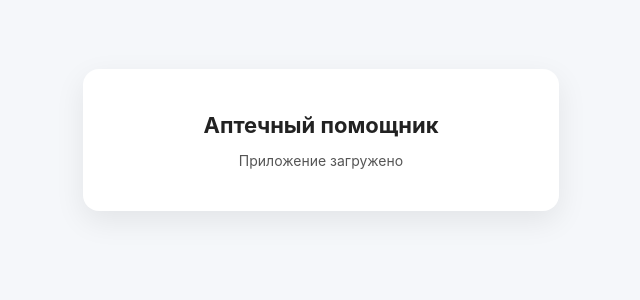
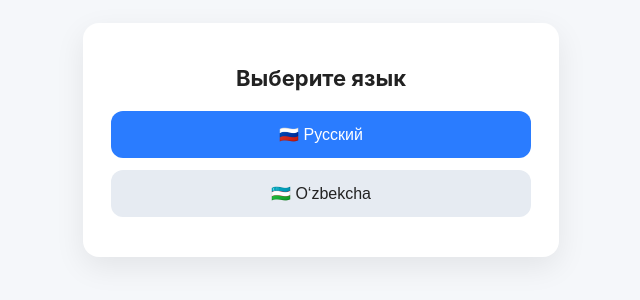
Before and after one commit to 40smexx/pharmacy-mini-app, a plain HTML site: page index.html in a window 1280 px wide. Shown: the part 284-584 px from the top of the page, without its empty margins (319-959 px from the left). Drawn offline with Linux system fonts and the light colour scheme.

Commit message:
index.html

```diff
--- a/index.html
+++ b/index.html
@@ -28,17 +28,40 @@
       padding: 28px;
       border-radius: 16px;
       box-shadow: 0 10px 30px rgba(0,0,0,0.08);
-      text-align: center;
     }
 
     h1 {
       font-size: 22px;
-      margin-bottom: 12px;
+      margin-bottom: 20px;
+      text-align: center;
     }
 
-    p {
-      font-size: 14px;
-      color: #555;
+    .lang-btn {
+      width: 100%;
+      padding: 14px;
+      font-size: 16px;
+      border-radius: 12px;
+      border: none;
+      cursor: pointer;
+      margin-bottom: 12px;
+      display: flex;
+      align-items: center;
+      justify-content: center;
+      gap: 10px;
+    }
+
+    .ru {
+      background: #2a7cff;
+      color: #fff;
+    }
+
+    .uz {
+      background: #e6ebf2;
+      color: #222;
+    }
+
+    .lang-btn:active {
+      transform: scale(0.98);
     }
   </style>
 </head>
@@ -46,10 +69,23 @@
 
 <div class="screen">
   <div class="card">
-    <h1>Аптечный помощник</h1>
-    <p>Приложение загружено</p>
+    <h1>Выберите язык</h1>
+
+    <button class="lang-btn ru" onclick="selectLanguage('ru')">
+      🇷🇺 Русский
+    </button>
+
+    <button class="lang-btn uz" onclick="selectLanguage('uz')">
+      🇺🇿 O‘zbekcha
+    </button>
   </div>
 </div>
 
+<script>
+  function selectLanguage(lang) {
+    alert('Выбран язык: ' + lang);
+  }
+</script>
+
 </body>
 </html>
```
